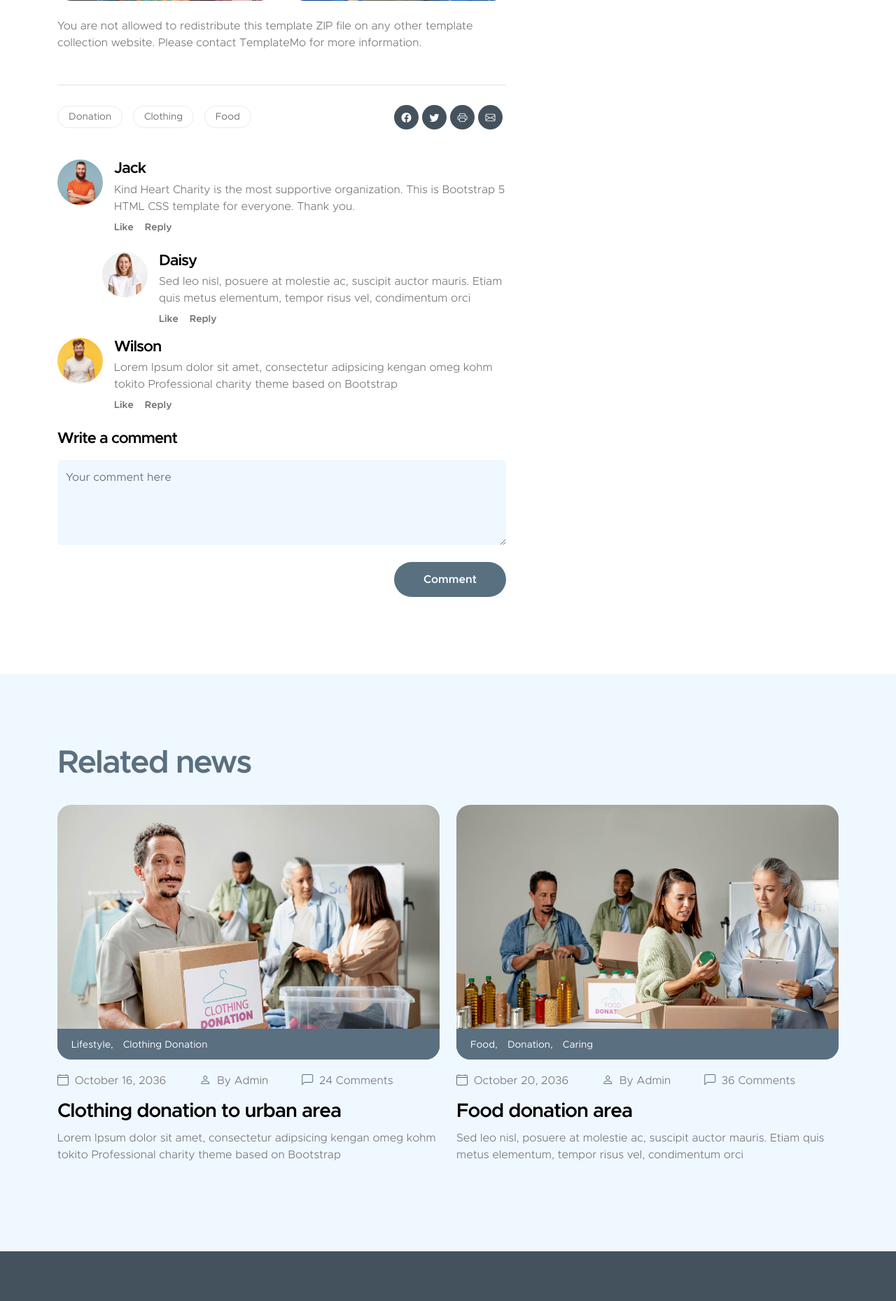
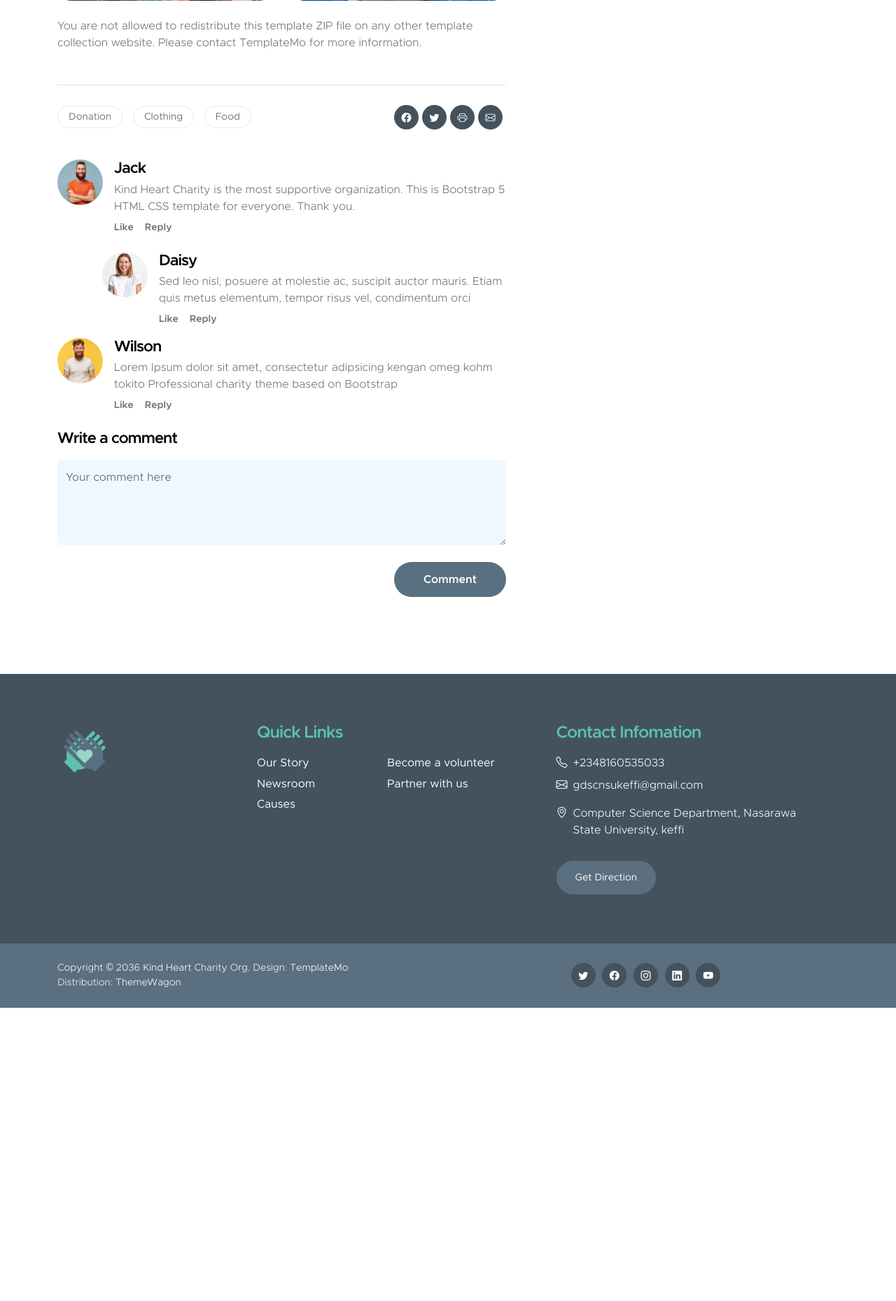
Before and after one commit to DamaMichaelYohanna/girlie, a Django app: a page that uses main/templates/main/news-detail.html in a window 1280 px wide. Shown: the part 1851-3710 px from the top of the page at 70% size. After the commit the page ends 3291 px from the top, so only its background shows below. Run offline with Django 4.2, Linux system fonts and the light colour scheme; tables that the repository leaves empty hold one stand-in row (values such as "Sample post"); grey boxes marked "Sample" are stand-in pictures; some libraries are stand-ins or nearby versions.

Commit message:
update the news detail page. remove not needed line

```diff
--- a/main/templates/main/news-detail.html
+++ b/main/templates/main/news-detail.html
@@ -228,31 +228,14 @@ Child | News details {% endblock %} {% block content %}
         </div>
 
         <div class="col-lg-4 col-12 mx-auto mt-4 mt-lg-0">
-          <form
-            class="custom-form search-form"
-            action="#"
-            method="post"
-            role="form"
-          >
-            <input
-              class="form-control"
-              type="search"
-              placeholder="Search"
-              aria-label="Search"
-            />
-
-            <button type="submit" class="form-control">
-              <i class="bi-search"></i>
-            </button>
-          </form>
-
           <h5 class="mt-5 mb-3">Recent news</h5>
 
+          {% for recent in recent_news %}
           <div class="news-block news-block-two-col d-flex mt-4">
             <div class="news-block-two-col-image-wrap">
-              <a href="news-detail.html">
+              <a href="/news/{{recent.slug}}">
                 <img
-                  src="images/news/africa-humanitarian-aid-doctor.jpg"
+                  src="{{recent.image.url}}"
                   class="news-image img-fluid"
                   alt=""
                 />
@@ -262,8 +245,8 @@ Child | News details {% endblock %} {% block content %}
             <div class="news-block-two-col-info">
               <div class="news-block-title mb-2">
                 <h6>
-                  <a href="news-detail.html" class="news-block-title-link"
-                    >Food donation area</a
+                  <a href="/news/{{recent.slug}}" class="news-block-title-link"
+                    >{{recent.title|truncatewords:2}}</a
                   >
                 </h6>
               </div>
@@ -276,37 +259,9 @@ Child | News details {% endblock %} {% block content %}
               </div>
             </div>
           </div>
+          {% endfor %}
 
-          <div class="news-block news-block-two-col d-flex mt-4">
-            <div class="news-block-two-col-image-wrap">
-              <a href="news-detail.html">
-                <img
-                  src="images/news/close-up-happy-people-working-together.jpg"
-                  class="news-image img-fluid"
-                  alt=""
-                />
-              </a>
-            </div>
-
-            <div class="news-block-two-col-info">
-              <div class="news-block-title mb-2">
-                <h6>
-                  <a href="news-detail.html" class="news-block-title-link"
-                    >Volunteering Clean</a
-                  >
-                </h6>
-              </div>
-
-              <div class="news-block-date">
-                <p>
-                  <i class="bi-calendar4 custom-icon me-1"></i>
-                  October 20, 2036
-                </p>
-              </div>
-            </div>
-          </div>
-
-          <div class="category-block d-flex flex-column">
+          <!-- <div class="category-block d-flex flex-column">
             <h5 class="mb-3">Categories</h5>
 
             <a href="#" class="category-block-link">
@@ -333,9 +288,9 @@ Child | News details {% endblock %} {% block content %}
               Clothing Donation
               <span class="badge">20</span>
             </a>
-          </div>
+          </div> -->
 
-          <div class="tags-block">
+          <!-- <div class="tags-block">
             <h5 class="mb-3">Tags</h5>
 
             <a href="#" class="tags-block-link"> Donation </a>
@@ -351,7 +306,7 @@ Child | News details {% endblock %} {% block content %}
             <a href="#" class="tags-block-link"> Poverty </a>
 
             <a href="#" class="tags-block-link"> Clean Water </a>
-          </div>
+          </div> -->
 
           <form
             class="custom-form subscribe-form"
@@ -379,137 +334,5 @@ Child | News details {% endblock %} {% block content %}
       </div>
     </div>
   </section>
-
-  <section class="news-section section-padding section-bg">
-    <div class="container">
-      <div class="row">
-        <div class="col-lg-12 col-12 mb-4">
-          <h2>Related news</h2>
-        </div>
-
-        <div class="col-lg-6 col-12">
-          <div class="news-block">
-            <div class="news-block-top">
-              <a href="news-detail.html">
-                <img
-                  src="images/news/medium-shot-volunteers-with-clothing-donations.jpg"
-                  class="news-image img-fluid"
-                  alt=""
-                />
-              </a>
-
-              <div class="news-category-block">
-                <a href="#" class="category-block-link"> Lifestyle, </a>
-
-                <a href="#" class="category-block-link"> Clothing Donation </a>
-              </div>
-            </div>
-
-            <div class="news-block-info">
-              <div class="d-flex mt-2">
-                <div class="news-block-date">
-                  <p>
-                    <i class="bi-calendar4 custom-icon me-1"></i>
-                    October 16, 2036
-                  </p>
-                </div>
-
-                <div class="news-block-author mx-5">
-                  <p>
-                    <i class="bi-person custom-icon me-1"></i>
-                    By Admin
-                  </p>
-                </div>
-
-                <div class="news-block-comment">
-                  <p>
-                    <i class="bi-chat-left custom-icon me-1"></i>
-                    24 Comments
-                  </p>
-                </div>
-              </div>
-
-              <div class="news-block-title mb-2">
-                <h4>
-                  <a href="news-detail.html" class="news-block-title-link"
-                    >Clothing donation to urban area</a
-                  >
-                </h4>
-              </div>
-
-              <div class="news-block-body">
-                <p>
-                  Lorem Ipsum dolor sit amet, consectetur adipsicing kengan omeg
-                  kohm tokito Professional charity theme based on Bootstrap
-                </p>
-              </div>
-            </div>
-          </div>
-        </div>
-
-        <div class="col-lg-6 col-12">
-          <div class="news-block">
-            <div class="news-block-top">
-              <a href="news-detail.html">
-                <img
-                  src="images/news/medium-shot-people-collecting-foodstuff.jpg"
-                  class="news-image img-fluid"
-                  alt=""
-                />
-              </a>
-
-              <div class="news-category-block">
-                <a href="#" class="category-block-link"> Food, </a>
-
-                <a href="#" class="category-block-link"> Donation, </a>
-
-                <a href="#" class="category-block-link"> Caring </a>
-              </div>
-            </div>
-
-            <div class="news-block-info">
-              <div class="d-flex mt-2">
-                <div class="news-block-date">
-                  <p>
-                    <i class="bi-calendar4 custom-icon me-1"></i>
-                    October 20, 2036
-                  </p>
-                </div>
-
-                <div class="news-block-author mx-5">
-                  <p>
-                    <i class="bi-person custom-icon me-1"></i>
-                    By Admin
-                  </p>
-                </div>
-
-                <div class="news-block-comment">
-                  <p>
-                    <i class="bi-chat-left custom-icon me-1"></i>
-                    36 Comments
-                  </p>
-                </div>
-              </div>
-
-              <div class="news-block-title mb-2">
-                <h4>
-                  <a href="news-detail.html" class="news-block-title-link"
-                    >Food donation area</a
-                  >
-                </h4>
-              </div>
-
-              <div class="news-block-body">
-                <p>
-                  Sed leo nisl, posuere at molestie ac, suscipit auctor mauris.
-                  Etiam quis metus elementum, tempor risus vel, condimentum orci
-                </p>
-              </div>
-            </div>
-          </div>
-        </div>
-      </div>
-    </div>
-  </section>
 </main>
 {% endblock %}
```
